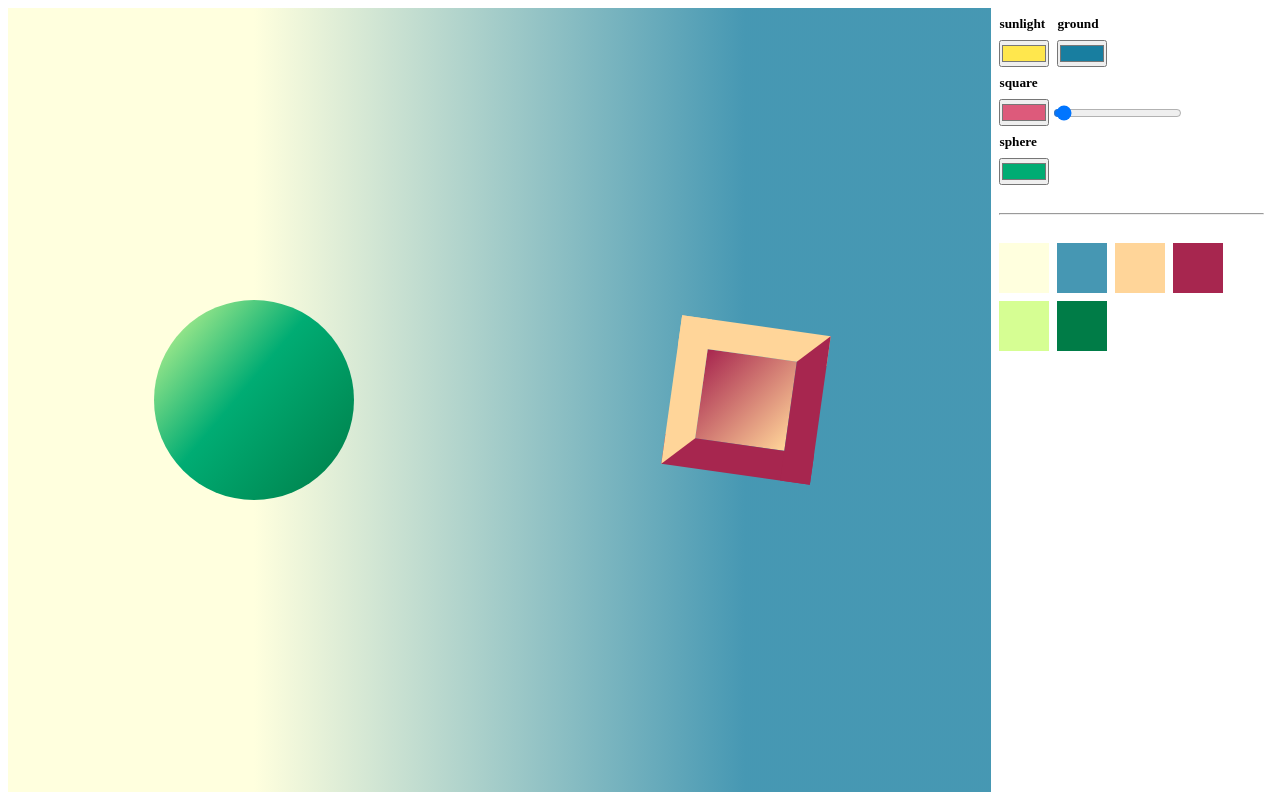
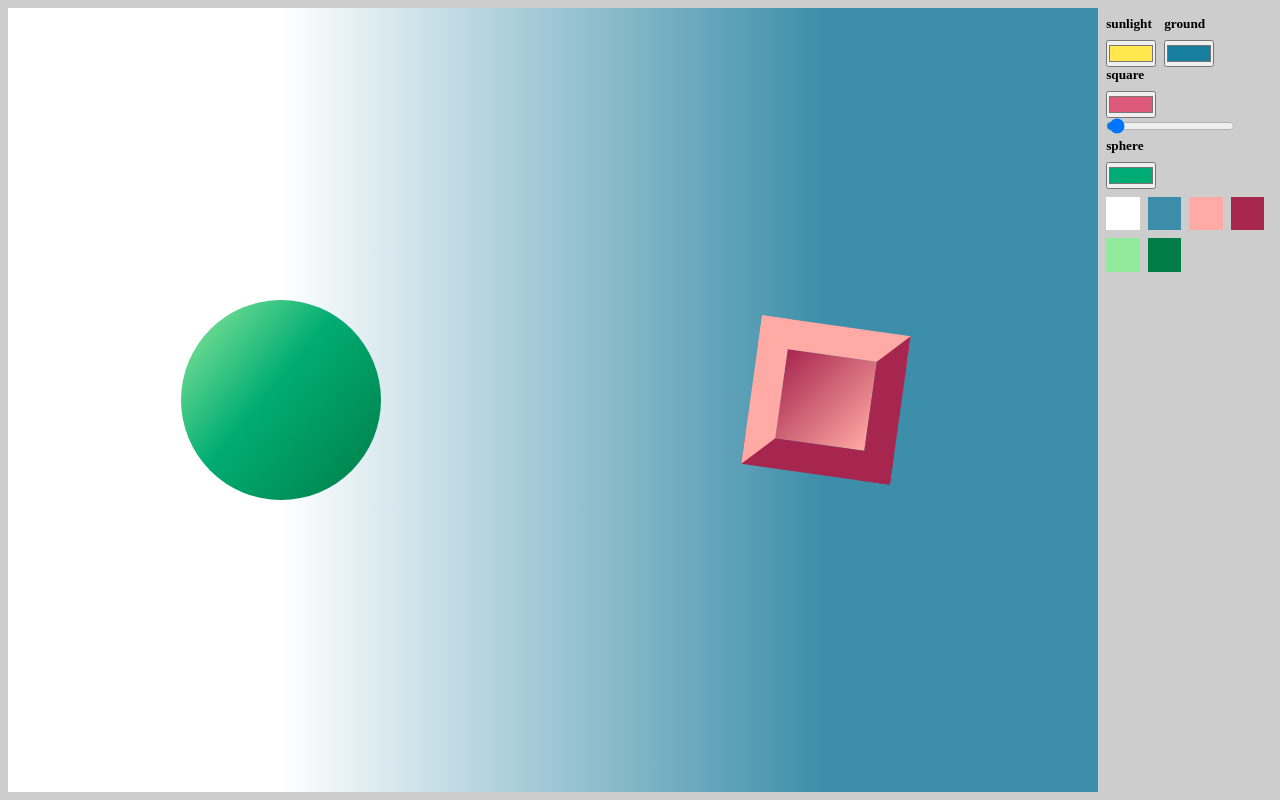
Before and after one commit to celltowertrees/painting-simulator, a SvelteKit app: page / in a window 1280 px wide. Built offline with nearby package versions, Linux system fonts and the light colour scheme.

Commit message:
idk i dont like the bevels

```diff
--- a/src/lib/components/controlpanel.svelte
+++ b/src/lib/components/controlpanel.svelte
@@ -5,6 +5,7 @@
 </script>
 
 <div class="control-panel">
+  <div>
     <div class="general-controls">
       <div class="sunlight-controls">
         <h5>sunlight</h5>
@@ -24,7 +25,7 @@
       <h5>sphere</h5>
       <input type="color" bind:value={$initial.sphere.base} />
     </div>
-  <hr />
+  </div>
   <div class="palette">
     {#each palettes as palette}
       <div class="palette-item" style="--light: {palette.light}; --shadow: {palette.shadow};">
@@ -53,24 +54,29 @@
   }
 
   hr {
-    /* TODO use variable */
-    margin-top: 20px;
-    margin-bottom: 20px;
+    border-top: var(--bevel-dark) 1px solid;
+    border-bottom: var(--bevel-light) 1px solid;
   }
 
   .palette {
     display: flex;
     flex-wrap: wrap;
+    justify-content: space-between;
     gap: var(--gap);
   }
 
   .palette-item {
     display: flex;
     gap: var(--gap);
+    width: calc(50% - (var(--gap) / 2));
   }
   .palette-item > div {
-    height: 50px;
-    width: 50px;
+    aspect-ratio: 1;
+    flex-grow: 1;
+    /* border-bottom: var(--bevel-light) 1px solid;
+    border-right: var(--bevel-light) 1px solid;
+    border-top: var(--bevel-dark) 1px solid;
+    border-left: var(--bevel-dark) 1px solid; */
   }
   .light {
     background-color: var(--light);
--- a/src/lib/components/objects/sphere.svelte
+++ b/src/lib/components/objects/sphere.svelte
@@ -14,6 +14,7 @@
 
 <style>
   .sphere {
+    z-index: 1;
     height: 200px;
     width: 200px;
     border-radius: 50%;
--- a/src/lib/components/objects/square.svelte
+++ b/src/lib/components/objects/square.svelte
@@ -2,7 +2,7 @@
   import { initial } from '$lib/store/config.svelte';
   import { type Component } from './object.types';
 
-  let { base, rotation = 0, palette }: Component = $props();
+  let { rotation = 0, palette }: Component = $props();
 </script>
 
 <div class="square" style="
@@ -19,6 +19,7 @@
 
 <style>
   .square {
+    z-index: 1;
     height: 150px;
     width: 150px;
     border-left: var(--border-left) 30px solid;
--- a/src/lib/utils/mixers.ts
+++ b/src/lib/utils/mixers.ts
@@ -4,7 +4,7 @@ export function getLight(light: string, baseColor: string) {
 // if ambient background is lighter than n
 // return brightened color mixed with background
 // else return brightened color
-    return chroma.mix(light, baseColor, 0.5, 'lab').brighten();
+    return chroma.mix(light, baseColor, 0.8, 'lab').brighten();
 }
 
 export function getShadow(baseColor: string) {
--- a/src/routes/+page.svelte
+++ b/src/routes/+page.svelte
@@ -6,6 +6,14 @@
   import Sphere from "$lib/components/objects/sphere.svelte";
   import Square from "$lib/components/objects/square.svelte";
   import ControlPanel from "$lib/components/controlpanel.svelte";
+  import { get } from "svelte/store";
+
+  const panelSurface = "#cdcdcd";
+
+  let panelBevels = $derived({
+    light: getLight($initial.sunlight, panelSurface),
+    shadow: getShadow(panelSurface)
+  });
 
   let bgPalette = $derived({
     light: getLight($initial.sunlight, $initial.skyBase),
@@ -28,7 +36,7 @@
   <title>PAINTING SIMULATOR</title>
 </svelte:head>
 
-<div class="container" style="--gap: 0.5rem">
+<div class="container" style="--gap: 0.5rem; --panel-surface: {panelSurface}; --bevel-light: {panelBevels.light}; --bevel-dark: {panelBevels.shadow}">
   <div class="screen" style="--background: {bgPalette.light}; --ground: {bgPalette.shadow};">
     <!-- <div class="texture" style="background-image: url({svg})"></div> -->
     <div class="gradient"></div>
@@ -58,6 +66,7 @@
     height: 100vh;
     width: 100vw;
     padding: var(--gap);
+    background-color: var(--panel-surface);
   }
 
   @media (min-aspect-ratio: 1 / 1) {
@@ -81,7 +90,7 @@
     position: absolute;
     top: 0;
     left: 0;
-    z-index: -1;
+    z-index: 1;
     @media (min-aspect-ratio: 1 / 1) {
       background: linear-gradient(
         90deg,
@@ -107,6 +116,10 @@
     width: 100%;
     overflow: hidden;
     position: relative;
+    /* border-bottom: var(--bevel-light) 2px solid;
+    border-right: var(--bevel-light) 2px solid;
+    border-top: var(--bevel-dark) 2px solid;
+    border-left: var(--bevel-dark) 2px solid; */
   }
 
   .grid {
```
Lines whose indentation alone changed are shown as unchanged.
